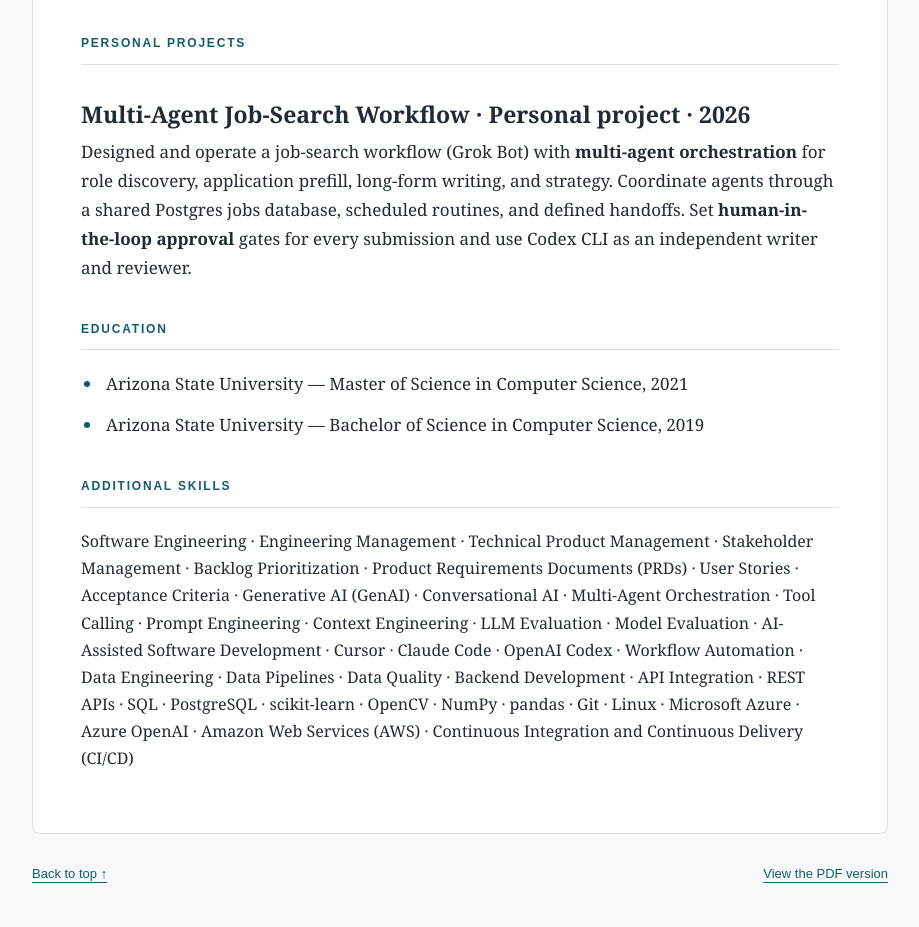
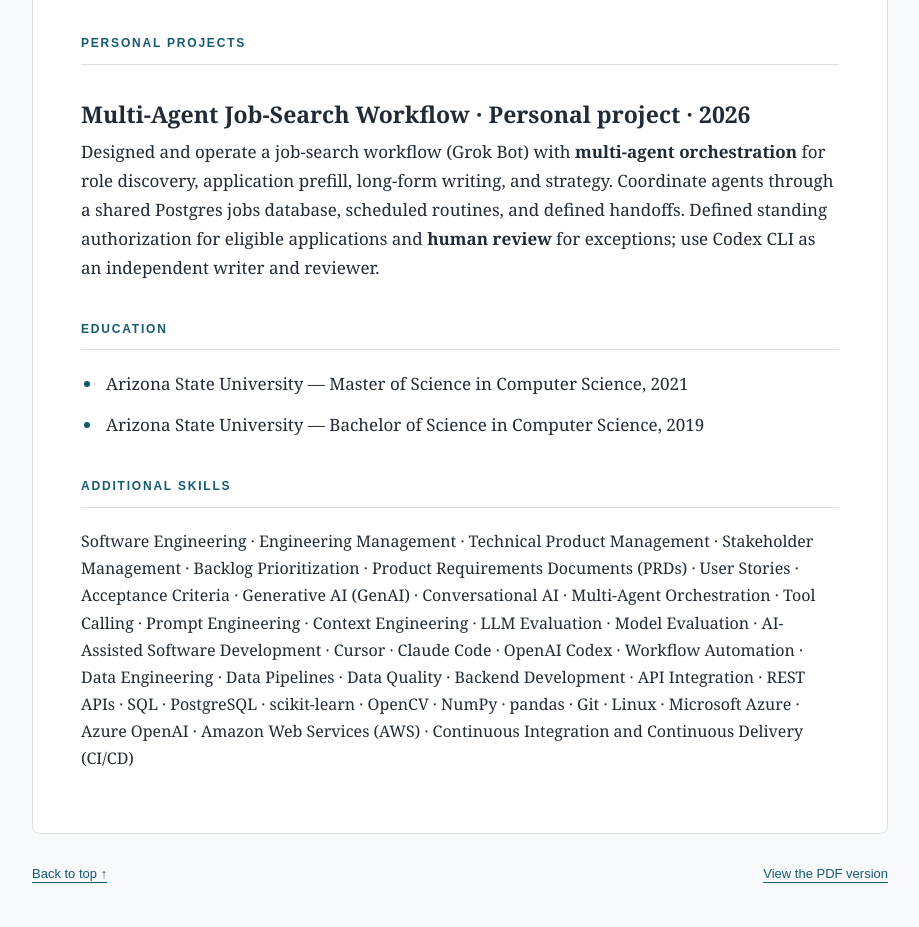
Before and after one commit to natek-pro/natek.pro, a plain HTML site: page resume/index.html in a window 1280 px wide. Shown: the part 7100-8027 px from the top of the page, without its empty margins (180-1099 px from the left). Drawn offline with Linux system fonts and the light colour scheme.

Commit message:
Publish validated public resume from 07ebb1fe8b84362ad4f3d502deb33f8694e193cb
Source run: https://github.com/natek-pro/resume-nathan-kelly/actions/runs/43796840081

```diff
--- a/resume/index.html
+++ b/resume/index.html
@@ -167,7 +167,7 @@ footer { max-width: 936px; margin: auto; padding: 30px 40px 44px; display: flex;
 </section>
 <section id="personal-projects" aria-labelledby="heading-personal-projects"><h2 id="heading-personal-projects">Personal Projects</h2>
 <h3>Multi-Agent Job-Search Workflow · Personal project · 2026</h3>
-<p>Designed and operate a job-search workflow (Grok Bot) with <strong>multi-agent orchestration</strong> for role discovery, application prefill, long-form writing, and strategy. Coordinate agents through a shared Postgres jobs database, scheduled routines, and defined handoffs. Set <strong>human-in-the-loop approval</strong> gates for every submission and use Codex CLI as an independent writer and reviewer.</p>
+<p>Designed and operate a job-search workflow (Grok Bot) with <strong>multi-agent orchestration</strong> for role discovery, application prefill, long-form writing, and strategy. Coordinate agents through a shared Postgres jobs database, scheduled routines, and defined handoffs. Defined standing authorization for eligible applications and <strong>human review</strong> for exceptions; use Codex CLI as an independent writer and reviewer.</p>
 </section>
 <section id="education" aria-labelledby="heading-education"><h2 id="heading-education">Education</h2>
 <ul>
```
Also changed, not shown: 1 other file.
